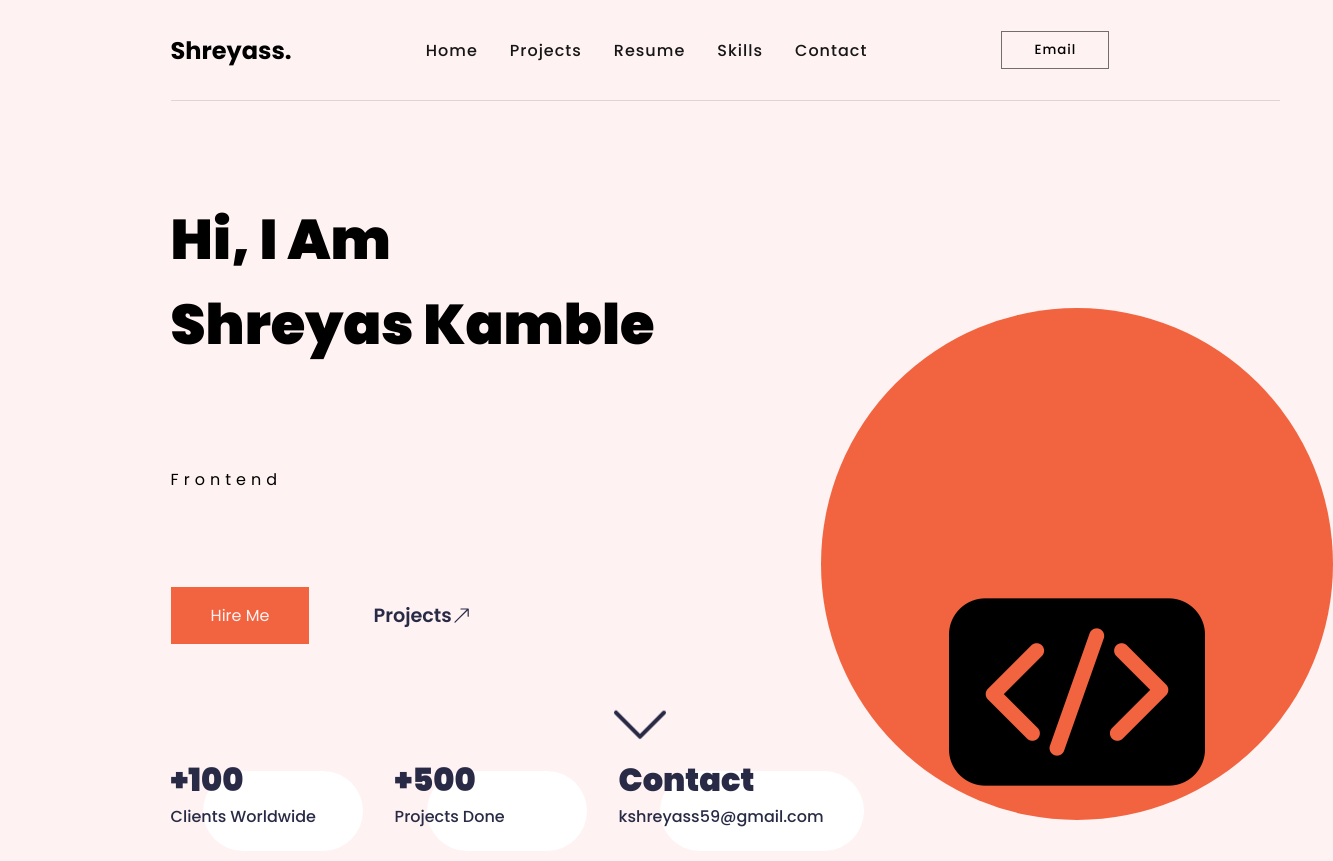
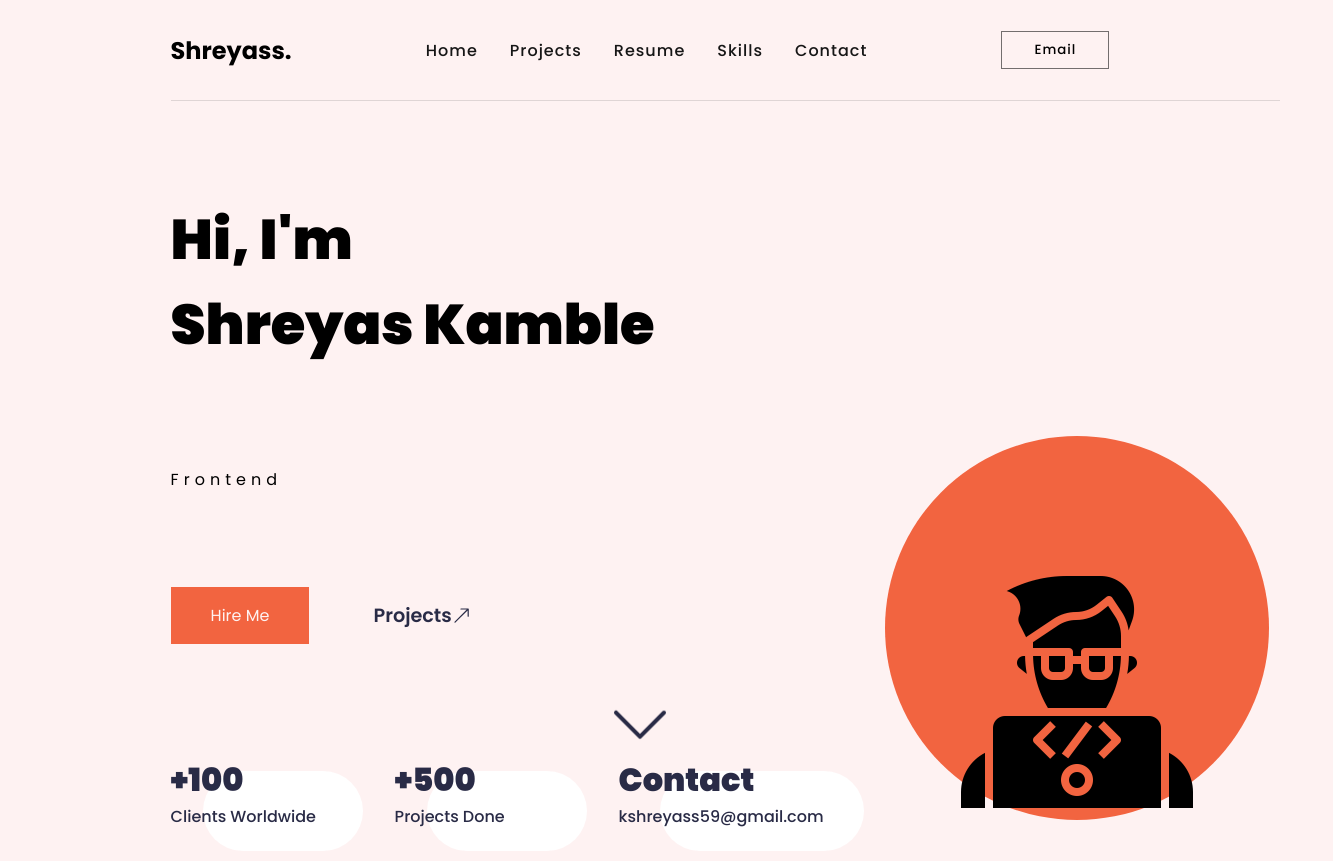
Before and after one commit to kambleshreyass/react-portfolio, a React (Vite) app: page / in a window 1280 px wide. Shown: the whole page, 1333 px wide, since content can reach past the window. Built offline with nearby package versions, Linux system fonts and the light colour scheme.

Commit message:
added some of scss

```diff
--- a/src/components/Home.jsx
+++ b/src/components/Home.jsx
@@ -1,7 +1,7 @@
 import { motion } from "framer-motion"
 import  Typewriter  from "typewriter-effect"
 import {BsArrowUpRight, BsChevronDown} from 'react-icons/bs'
-import myself from "../assets/programming (1).png"
+import myself from "../assets/coding (1).png"
 
 const Home = () => {
 
@@ -32,7 +32,7 @@ const Home = () => {
       <section>
         <div>
           <motion.h1 {...animation.h1}>
-            <p>Hi, I Am <br />Shreyas Kamble</p>
+            <p>Hi, I'm <br />Shreyas Kamble</p>
           </motion.h1>
 
           <Typewriter options={{
--- a/src/styles/home.scss
+++ b/src/styles/home.scss
@@ -92,8 +92,8 @@
 
       &::after{
         content: "";
-        width: 40vmax;
-        height: 40vmax;
+        width: 30vmax;
+        height: 30vmax;
         background-color: $color3;
         position: absolute;
         z-index: -1;
```
